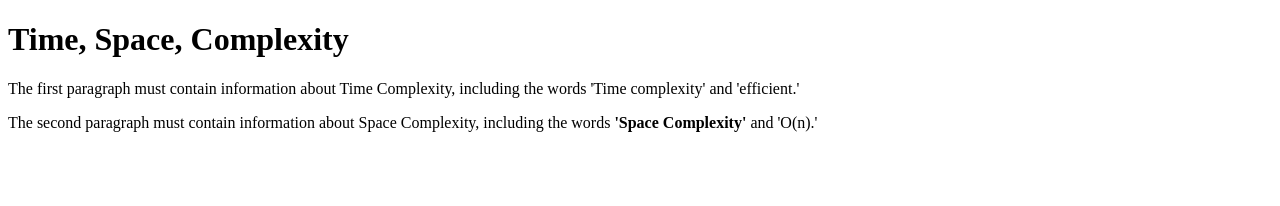
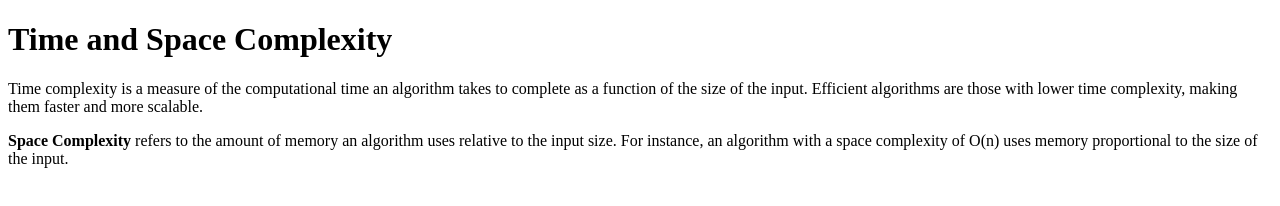
Before and after one commit to acciojob/time-and-space-complexity-Balramrawat, a website: page main.html in a window 1280 px wide. Drawn offline with Linux system fonts and the light colour scheme.

Commit message:
created a submission

```diff
--- a/main.html
+++ b/main.html
@@ -9,16 +9,18 @@
 
 <body>
 	<!-- the entire body must be written by student -->
-	<h1>Time, Space, Complexity</h1>
+	<h1>Time and Space Complexity</h1>
 	 <p>
-        The first paragraph must contain information about Time
-		 Complexity, including the
-		 words 'Time complexity' and 'efficient.'
+        Time complexity is a measure of the computational time
+		 an algorithm takes to complete as a function of the size
+		 of the input. Efficient algorithms are those with lower
+		 time complexity, making them faster and more scalable.
     </p>
     <p>
-        The second paragraph must contain information about
-		Space Complexity, including the
-		words <b>'Space Complexity'</b> and 'O(n).'
+        <b>Space Complexity</b> refers to the amount of memory an
+		algorithm uses relative to the input size. For instance, an
+		algorithm with a space complexity of O(n) uses memory
+		proportional to the size of the input.
     </p>
     <script type="text/javascript" src="./script.js">
 </script>
```
